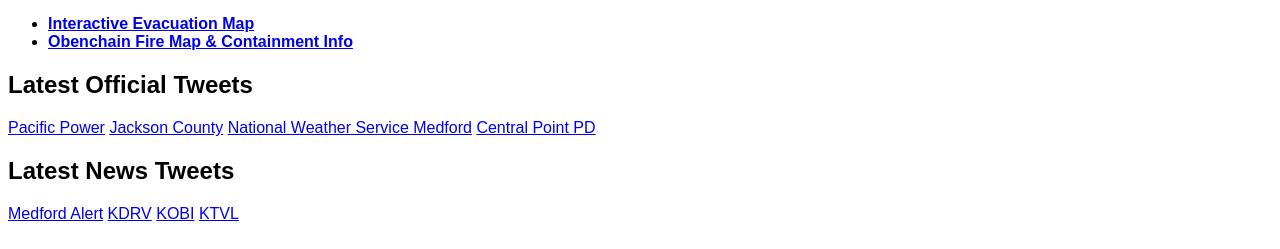
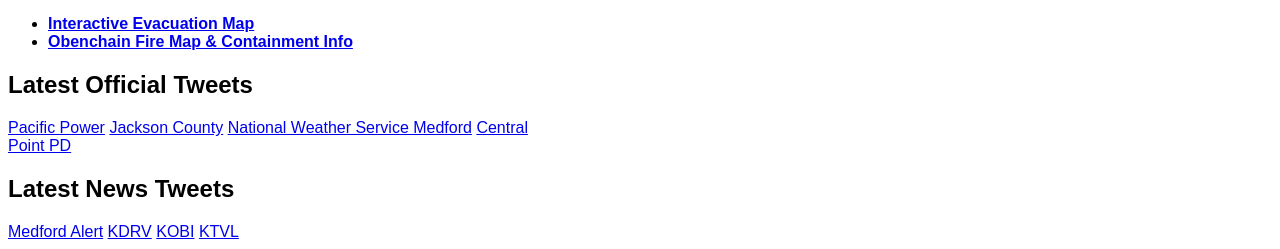
Before and after one commit to wingmatt/jacksonfireinfo, a plain HTML site: page more/index.html in a window 1280 px wide. Shown: the part 664-913 px from the top of the page. Drawn offline with Linux system fonts and the light colour scheme.

Commit message:
Shrink tweet section max-width more

```diff
--- a/more/index.html
+++ b/more/index.html
@@ -15,7 +15,7 @@
         <li class="highlight"><a href="https://jcgis.maps.arcgis.com/apps/webappviewer/index.html?id=3caa39804db54631a61007180d5ef415&fbclid=IwAR2tPQ97Nj8h9G29yeb2lCJv7OHntYzml8V50Zi08iR3m_0OaYuU7JRlEkk">Interactive Evacuation Map</a></li>
         <li class="highlight"><a href="https://inciweb.nwcg.gov/incident/7185/">Obenchain Fire Map & Containment Info</a></li>
     </ul>
-    <section style="max-width:768px;">
+    <section style="max-width:550px;">
     <h2>Latest Official Tweets</h2>
         <a class="twitter-timeline" data-dnt="true" data-tweet-limit="1" href="https://twitter.com/PacificPower_OR">Pacific Power</a>
         <a class="twitter-timeline" data-dnt="true" data-tweet-limit="1" href="https://twitter.com/jacksoncountyor">Jackson County</a>
```
